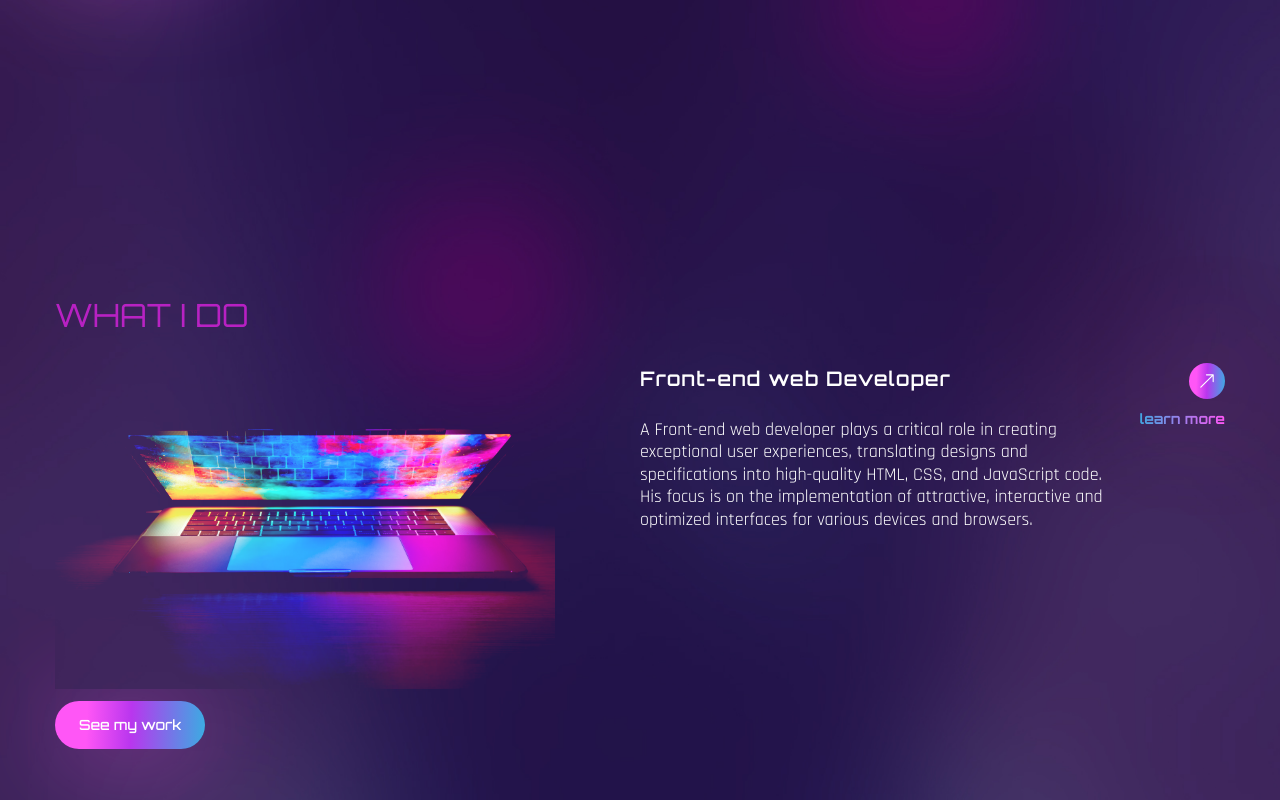
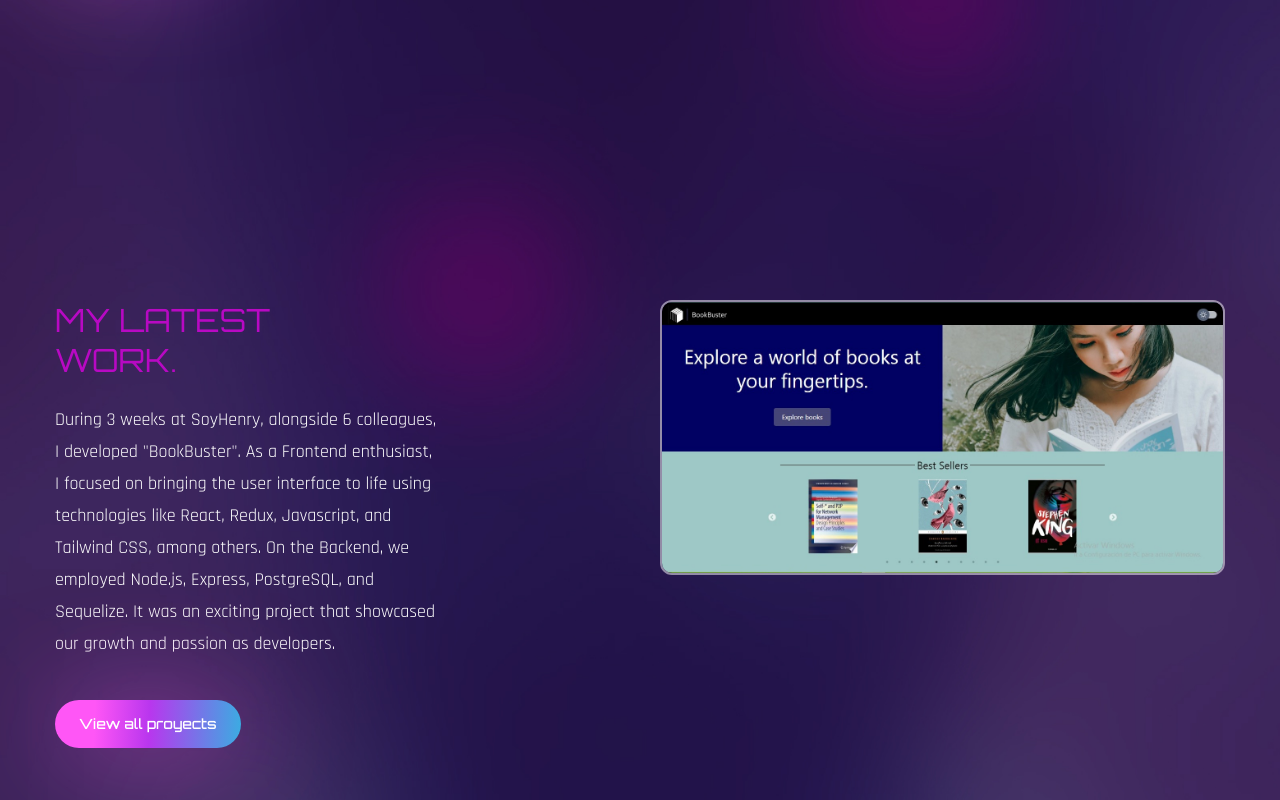
Before and after one commit to bautistax/PORTFOLIO, a React (Create React App) app: page / in a window 1280 px wide. Shown: the part 1440-2240 px from the top of the page. Built offline with nearby package versions, Linux system fonts and the light colour scheme; the HTML template or start-up script is replaced by a standard one; a web font is replaced by a local one.

Commit message:
UX-UI design

```diff
--- a/src/App.js
+++ b/src/App.js
@@ -4,7 +4,6 @@ import Banner from './components/Banner';
 import Header from './components/Header';
 import Nav from './components/Nav';
 import About from './components/About';
-import Services from './components/Services';
 import Work from './components/Work';
 import Contact from './components/Contact';
 import AllProyects from './components/Allproyects';
@@ -16,11 +15,9 @@ const App = () => {
       <Banner />
       <Nav />
       <About />
-      <Services />
       <Work />
       <AllProyects />
       <Contact />
-      {/* <div className='h-[4000px]'></div> */}
     </div>
   );
 };
--- a/src/components/Banner.js
+++ b/src/components/Banner.js
@@ -56,10 +56,10 @@ const Banner = () => {
               className='flex text-[20px] gap-x-6 max-w-max mx-auto mt-14 lg:mx-0'
             >
               <a href='https://github.com/bautistax' className='text-gray-500 hover:text-black'>
-                <FaGithub className='text-4xl' />
+                <FaGithub className='text-6xl' />
               </a>
               <a href='https://www.linkedin.com/in/bautista-bauz%C3%A1-8ba37325b/' className='text-gray-500 hover:text-blue-700'>
-                <FaLinkedin className='text-4xl' />
+                <FaLinkedin className='text-6xl' />
               </a>
             </motion.div>
 
--- a/src/components/Contact.js
+++ b/src/components/Contact.js
@@ -43,7 +43,7 @@ const Contact = () => {
         initial="hidden"
         whileInView={"show"}
         viewport={{ once: false, amount: 0.3 }}
-        className='flex-1 flex justify-start items-center lg:items-start lg:justify-center lg:mr-4'>
+        className='flex-1 flex justify-start items-center lg:items-start lg:justify-start lg:mr-4'>
         <div>
           <h4 className='text-xl uppercase text-accent font-medium mb-2 tracking-wide'>Get in touch</h4>
           <h2 className='text-[45px] lg:text-[90px] leading-none mb-12'>Let's work <br /> together!
@@ -57,7 +57,7 @@ const Contact = () => {
         initial="hidden"
         whileInView={"show"}
         viewport={{ once: false, amount: 0.3 }}
-        className='flex-1 flex justify-center items-center lg:items-end lg:justify-start mt-8 lg:mt-0'>
+        className='flex-1 flex absolute justify-center items-center end-16  lg:items-end lg:justify-end mt-8 lg:mt-20'>
         <div className='flex items-center'>
           <a href='https://www.linkedin.com/in/bautista-bauz%C3%A1-8ba37325b/' className='mx-4 text-gray-500 hover:text-blue-700'>
             <FaLinkedin className='text-6xl' />
--- a/src/components/Nav.js
+++ b/src/components/Nav.js
@@ -1,6 +1,6 @@
 import React from 'react';
 import { BiHomeAlt,BiUser } from 'react-icons/bi';
-import { BsClipboardData, BsBriefcase, BsChatSquareText } from 'react-icons/bs';
+import { BsBriefcase, BsChatSquareText } from 'react-icons/bs';
 import { BiFolder } from 'react-icons/bi';
 import { Link } from 'react-scroll';
 
@@ -15,9 +15,6 @@ const Nav = () => {
         </Link>
         <Link to='about' activeClass='active' smooth={true} spy={true} className='cursor-pointer w-[60px] h-[60px] flex items-center justify-center'>
           <BiUser />
-        </Link>
-        <Link to='services' activeClass='active' smooth={true} spy={true} className='cursor-pointer w-[60px] h-[60px] flex items-center justify-center'>
-          <BsClipboardData />
         </Link>
         <Link to='work' activeClass='active' smooth={true} spy={true} className='cursor-pointer w-[60px] h-[60px] flex items-center justify-center'>
           <BsBriefcase />
--- a/src/components/Services.js
+++ /dev/null
@@ -1,70 +0,0 @@
-import React from 'react';
-import { Link } from 'react-scroll';
-import Image from '../assets/computer.jpg';
-import { BsArrowUpRight } from 'react-icons/bs';
-import { motion } from 'framer-motion';
-import { fadeIn } from '../variants';
-const services = [
-  {
-    name: 'Front-end web Developer',
-    description: 'A Front-end web developer plays a critical role in creating exceptional user experiences, translating designs and specifications into high-quality HTML, CSS, and JavaScript code. His focus is on the implementation of attractive, interactive and optimized interfaces for various devices and browsers.',
-    link: 'learn more'
-  },
-];
-
-const Services = () => {
-  return (
-    <section className='section' id='services'>
-      <div className='container mx-auto'>
-        <div className='flex flex-col lg:flex-row'>
-          {/* text & image */}
-          <motion.div variants={fadeIn('right', 0.3)}
-            initial="hidden"
-            whileInView={"show"}
-            viewport={{ once: false, amount: 0.3 }}
-            className='flex-1 lg:bg-services lg:bg-bottom bg-no-repeat mix-blend-lighten mb-12 lg:mb-0'
-          >
-            <h2 className='h2 text-accent mt-0 mb-4 lg:mb-6'>What I do</h2>
-            <img className='flex-1 lg:bg-services lg:bg-bottom bg-no-repeat mix-blend-lighten mb-12 lg:mb-0' src={Image} alt='computer' style={{ width: '500px' }} />
-            <Link to='work'>
-              <button className='btn btn-sm mt-3'>See my work</button>
-            </Link>
-          </motion.div>
-          {/* services */}
-          <motion.div variants={fadeIn('left', 0.5)}
-            initial="hidden"
-            whileInView={"show"}
-            viewport={{ once: false, amount: 0.3 }}
-            className='flex-1'
-          >
-            {/* services list */}
-            <div>
-              {services.map((service, index) => {
-                //destructure services
-                const { name, description, link } = service;
-                return (
-                  <div className='h-[146px] mb-[38px] flex mt-16' key={index}>
-                    <div className='max-w-[476px]'>
-                      <h4 className='text-[20px] tracking-wider font-primary font-semibold mb-6'>{name}</h4>
-                      <p className='font-secondary leading-tight '>{description}</p>
-                    </div>
-                    <div className='flex flex-col flex-1 items-end'>
-                      <a href='https://resources.workable.com/front-end-developer-job-description#:~:text=A%20Front%2DEnd%20Developer%20is,to%20create%20the%20web%20pages.'
-                        className='btn w-9 h-9 mb-[10px] flex justify-center items-center'>
-                        <BsArrowUpRight />
-                      </a>
-                      <p className='text-gradient text-sm'>{link}</p>
-                    </div>
-                  </div>
-                );
-              })}
-            </div>
-          </motion.div>
-        </div>
-      </div>
-    </section>
-
-  );
-};
-
-export default Services;
```
